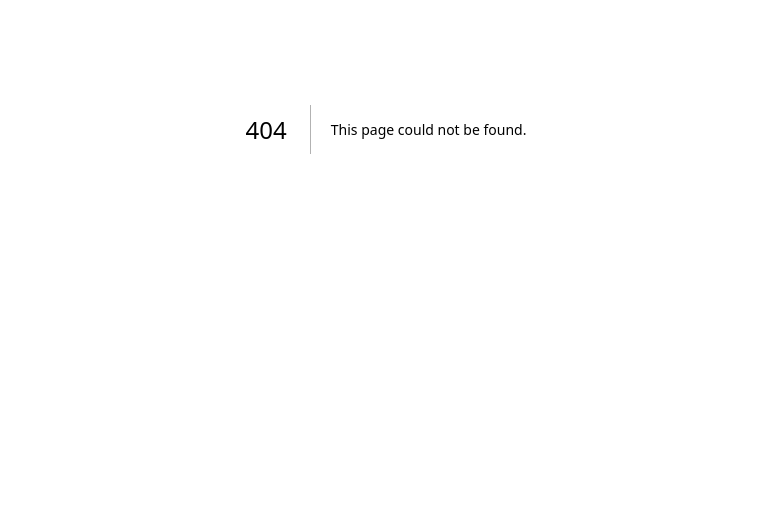
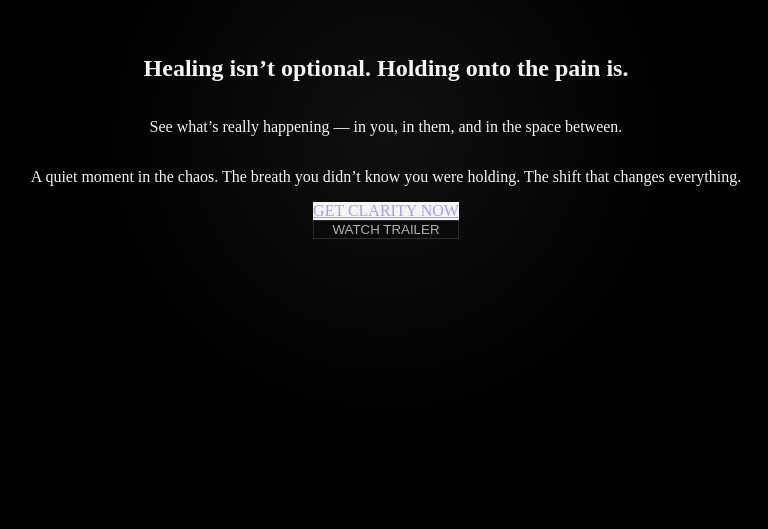
Before and after one commit to defragapp/SOVV, a Next.js app in the folder apps/web/: page /landing in a window 1280 px wide. Before the commit this address had no page. Shown: the part 271-800 px from the top of the page, without its empty margins (254-1022 px from the left). Built offline with nearby package versions, Linux system fonts and the light colour scheme; no server answers.

Commit message:
Add landing page rendering SpotlightLanding

```diff
--- /dev/null
+++ b/apps/web/app/landing/page.tsx
@@ -0,0 +1,5 @@
+import SpotlightLanding from "@/components/SpotlightLanding"
+
+export default function LandingPage() {
+  return <SpotlightLanding />
+}
```
